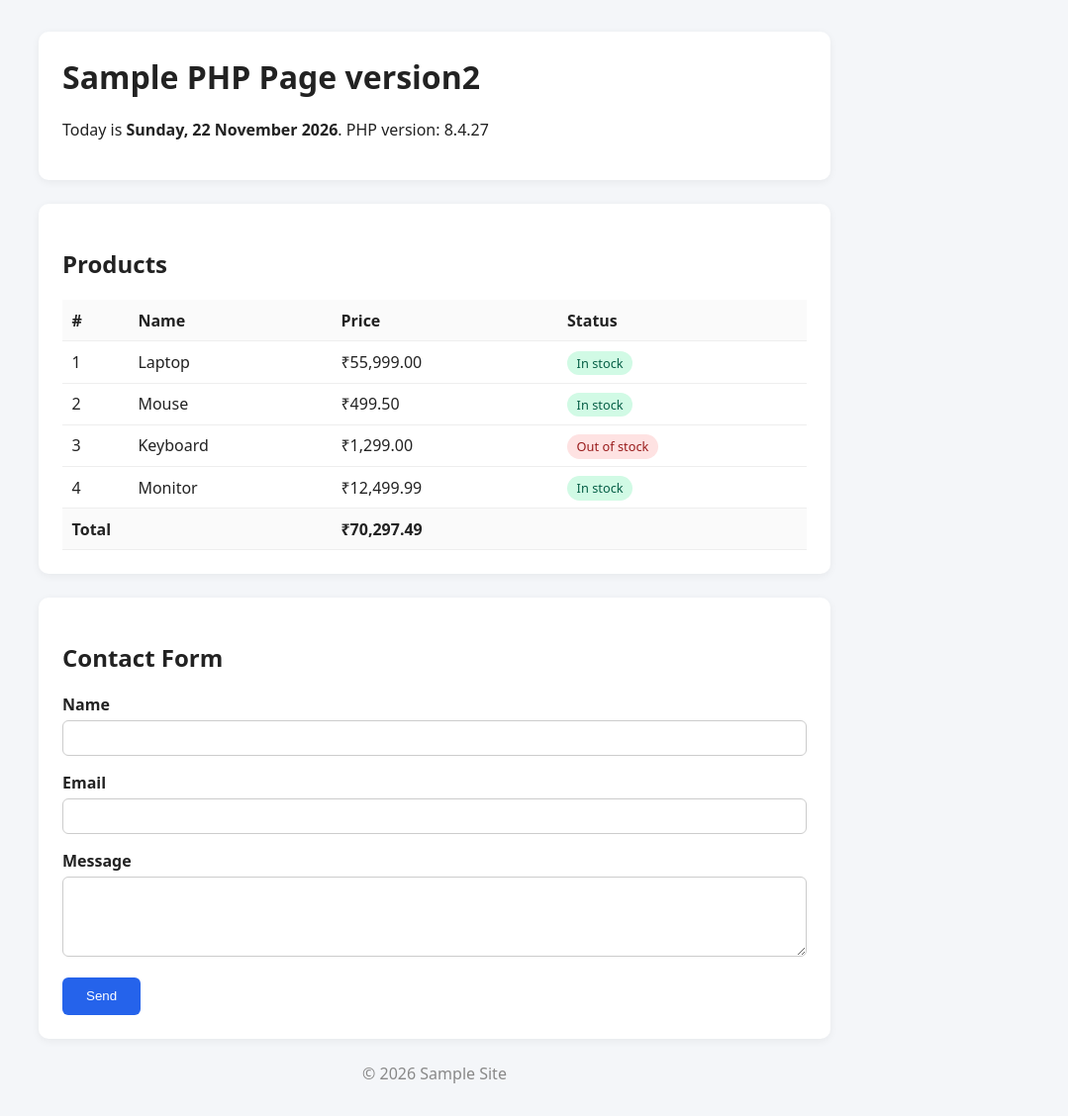
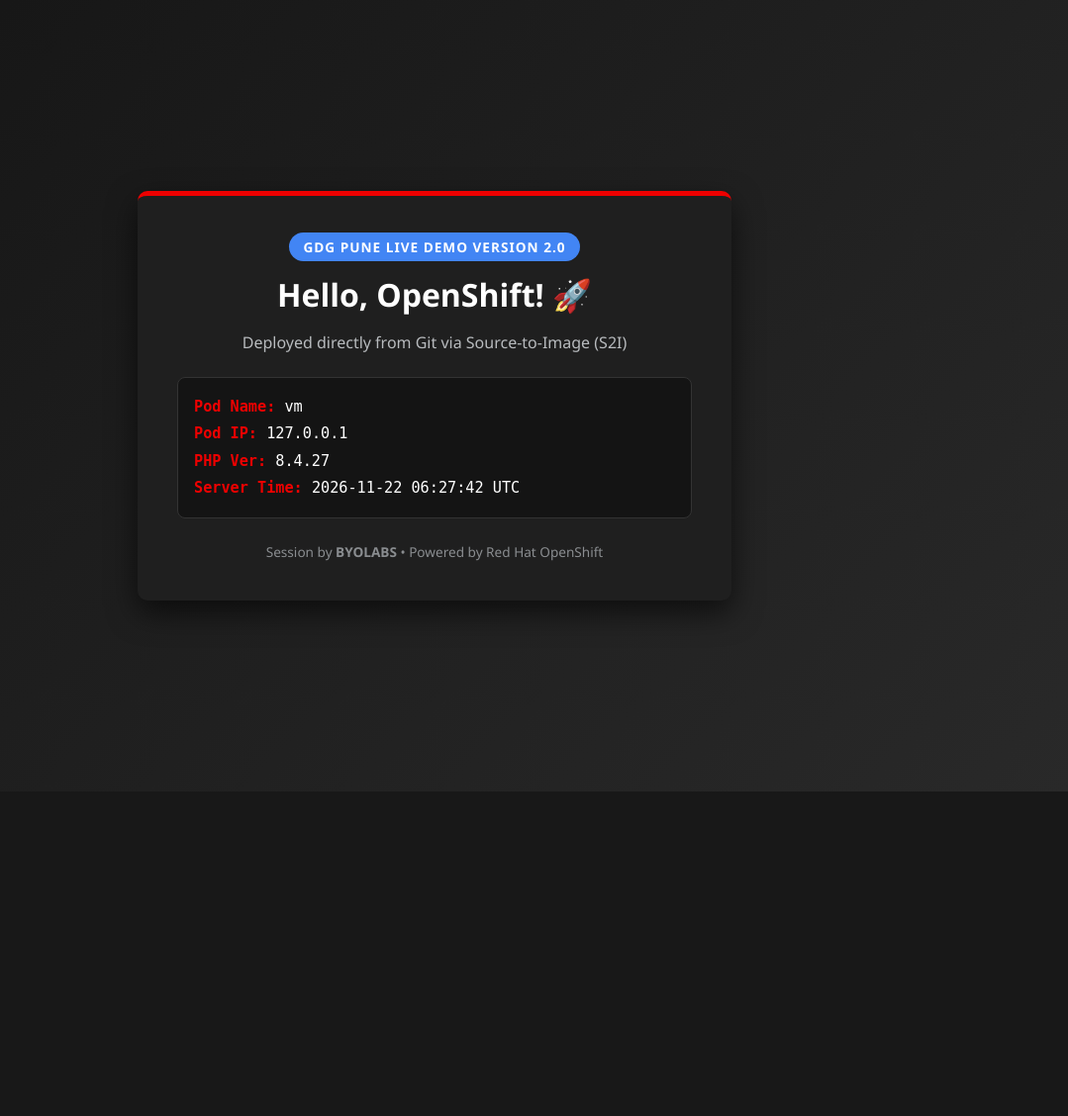
Before and after one commit to vtslshah/redhat-demo, a PHP site: page / in a window 1280 px wide. Shown: the whole page at 99% size, without its empty margins (201-1280 px from the left). After the commit the page ends 800 px from the top, so only its background shows below. Run offline with PHP 8.4, Linux system fonts and the light colour scheme.

Commit message:
Refactor index.php for improved layout and style

```diff
--- a/index.php
+++ b/index.php
@@ -1,155 +1,78 @@
 <?php
-/**
- * Sample PHP + HTML page
- * - Variables, arrays, loops, conditionals
- * - Form handling (POST) with validation
- * - Output escaping (XSS-safe)
- * - Reusable function
- */
-
-declare(strict_types=1);
-
-// ---------- Helpers ----------
-function e(?string $value): string
-{
-    return htmlspecialchars($value ?? '', ENT_QUOTES, 'UTF-8');
-}
-
-function formatPrice(float $amount): string
-{
-    return '₹' . number_format($amount, 2);
-}
-
-// ---------- Data ----------
-$pageTitle = 'Sample PHP Page version2';
-$today     = date('l, d F Y');
-
-$products = [
-    ['name' => 'Laptop',   'price' => 55999.00, 'inStock' => true],
-    ['name' => 'Mouse',    'price' => 499.50,   'inStock' => true],
-    ['name' => 'Keyboard', 'price' => 1299.00,  'inStock' => false],
-    ['name' => 'Monitor',  'price' => 12499.99, 'inStock' => true],
-];
-
-// ---------- Form handling ----------
-$errors  = [];
-$success = false;
-$old     = ['name' => '', 'email' => '', 'message' => ''];
-
-if ($_SERVER['REQUEST_METHOD'] === 'POST') {
-    $old['name']    = trim($_POST['name'] ?? '');
-    $old['email']   = trim($_POST['email'] ?? '');
-    $old['message'] = trim($_POST['message'] ?? '');
-
-    if ($old['name'] === '') {
-        $errors['name'] = 'Name is required.';
-    }
-    if (!filter_var($old['email'], FILTER_VALIDATE_EMAIL)) {
-        $errors['email'] = 'Enter a valid email address.';
-    }
-    if (mb_strlen($old['message']) < 10) {
-        $errors['message'] = 'Message must be at least 10 characters.';
-    }
-
-    if (empty($errors)) {
-        $success = true;
-        // e.g. save to DB or send mail here
-    }
-}
-
-$total = array_sum(array_column($products, 'price'));
+$podName = gethostname();
+$podIP   = $_SERVER['SERVER_ADDR'] ?? gethostbyname($podName);
+$phpVer  = phpversion();
+$time    = date('Y-m-d H:i:s T');
 ?>
 <!DOCTYPE html>
 <html lang="en">
 <head>
     <meta charset="UTF-8">
     <meta name="viewport" content="width=device-width, initial-scale=1.0">
-    <title><?= e($pageTitle) ?></title>
+    <title>GDG Pune | OpenShift PHP Demo version 2.0 </title>
     <style>
-        * { box-sizing: border-box; }
-        body { font-family: system-ui, sans-serif; background: #f4f6f9; color: #222; margin: 0; padding: 2rem; }
-        .container { max-width: 800px; margin: auto; }
-        .card { background: #fff; border-radius: 10px; padding: 1.5rem; margin-bottom: 1.5rem; box-shadow: 0 2px 8px rgba(0,0,0,.06); }
-        h1 { margin-top: 0; }
-        table { width: 100%; border-collapse: collapse; }
-        th, td { padding: .6rem; border-bottom: 1px solid #eee; text-align: left; }
-        th { background: #fafafa; }
-        .badge { padding: .2rem .6rem; border-radius: 20px; font-size: .8rem; }
-        .in  { background: #d1fae5; color: #065f46; }
-        .out { background: #fee2e2; color: #991b1b; }
-        label { display: block; margin-top: 1rem; font-weight: 600; }
-        input, textarea { width: 100%; padding: .6rem; border: 1px solid #ccc; border-radius: 6px; margin-top: .3rem; }
-        .error { color: #b91c1c; font-size: .85rem; }
-        .alert { padding: 1rem; border-radius: 6px; background: #d1fae5; color: #065f46; }
-        button { margin-top: 1rem; padding: .7rem 1.5rem; border: 0; border-radius: 6px; background: #2563eb; color: #fff; cursor: pointer; }
-        button:hover { background: #1d4ed8; }
+        body {
+            font-family: 'Segoe UI', Tahoma, Geneva, Verdana, sans-serif;
+            background: linear-gradient(135deg, #151515 0%, #292929 100%);
+            color: #ffffff;
+            display: flex;
+            justify-content: center;
+            align-items: center;
+            height: 100vh;
+            margin: 0;
+        }
+        .card {
+            background: #1f1f1f;
+            border-top: 5px solid #ee0000; /* Red Hat Red */
+            border-radius: 10px;
+            padding: 2.5rem;
+            box-shadow: 0 12px 30px rgba(0, 0, 0, 0.6);
+            max-width: 520px;
+            width: 90%;
+            text-align: center;
+        }
+        .badge {
+            background: #4285F4; /* Google Blue */
+            color: white;
+            padding: 5px 14px;
+            border-radius: 20px;
+            font-size: 0.85rem;
+            font-weight: bold;
+            letter-spacing: 1px;
+            text-transform: uppercase;
+        }
+        h1 { margin: 1rem 0 0.5rem; font-size: 2rem; }
+        p.subtitle { color: #b8bbbe; margin-bottom: 1.5rem; }
+        .metrics {
+            background: #141414;
+            border-radius: 8px;
+            padding: 1rem;
+            text-align: left;
+            font-family: monospace;
+            font-size: 0.95rem;
+            line-height: 1.8;
+            border: 1px solid #333;
+        }
+        .label { color: #ee0000; font-weight: bold; }
+        .footer { margin-top: 1.5rem; font-size: 0.85rem; color: #8a8d90; }
     </style>
 </head>
 <body>
-<div class="container">
+    <div class="card">
+        <span class="badge">GDG Pune Live Demo version 2.0 </span>
+        <h1>Hello, OpenShift! 🚀</h1>
+        <p class="subtitle">Deployed directly from Git via Source-to-Image (S2I)</p>
 
-    <div class="card">
-        <h1><?= e($pageTitle) ?></h1>
-        <p>Today is <strong><?= e($today) ?></strong>. PHP version: <?= e(PHP_VERSION) ?></p>
+        <div class="metrics">
+            <div><span class="label">Pod Name:</span> <?= htmlspecialchars($podName) ?></div>
+            <div><span class="label">Pod IP:</span>   <?= htmlspecialchars($podIP) ?></div>
+            <div><span class="label">PHP Ver:</span>  <?= htmlspecialchars($phpVer) ?></div>
+            <div><span class="label">Server Time:</span> <?= htmlspecialchars($time) ?></div>
+        </div>
+
+        <div class="footer">
+            Session by <strong>BYOLABS</strong> • Powered by Red Hat OpenShift
+        </div>
     </div>
-
-    <!-- Loop + conditional -->
-    <div class="card">
-        <h2>Products</h2>
-        <table>
-            <thead>
-                <tr><th>#</th><th>Name</th><th>Price</th><th>Status</th></tr>
-            </thead>
-            <tbody>
-            <?php foreach ($products as $i => $product): ?>
-                <tr>
-                    <td><?= $i + 1 ?></td>
-                    <td><?= e($product['name']) ?></td>
-                    <td><?= formatPrice($product['price']) ?></td>
-                    <td>
-                        <?php if ($product['inStock']): ?>
-                            <span class="badge in">In stock</span>
-                        <?php else: ?>
-                            <span class="badge out">Out of stock</span>
-                        <?php endif; ?>
-                    </td>
-                </tr>
-            <?php endforeach; ?>
-            </tbody>
-            <tfoot>
-                <tr><th colspan="2">Total</th><th colspan="2"><?= formatPrice($total) ?></th></tr>
-            </tfoot>
-        </table>
-    </div>
-
-    <!-- Form -->
-    <div class="card">
-        <h2>Contact Form</h2>
-
-        <?php if ($success): ?>
-            <div class="alert">Thanks, <?= e($old['name']) ?>! Your message was received.</div>
-        <?php else: ?>
-            <form method="post" action="<?= e($_SERVER['PHP_SELF']) ?>" novalidate>
-                <label for="name">Name</label>
-                <input type="text" id="name" name="name" value="<?= e($old['name']) ?>">
-                <?php if (isset($errors['name'])): ?><div class="error"><?= e($errors['name']) ?></div><?php endif; ?>
-
-                <label for="email">Email</label>
-                <input type="email" id="email" name="email" value="<?= e($old['email']) ?>">
-                <?php if (isset($errors['email'])): ?><div class="error"><?= e($errors['email']) ?></div><?php endif; ?>
-
-                <label for="message">Message</label>
-                <textarea id="message" name="message" rows="4"><?= e($old['message']) ?></textarea>
-                <?php if (isset($errors['message'])): ?><div class="error"><?= e($errors['message']) ?></div><?php endif; ?>
-
-                <button type="submit">Send</button>
-            </form>
-        <?php endif; ?>
-    </div>
-
-    <footer style="text-align:center;color:#888;">
-        &copy; <?= date('Y') ?> Sample Site
-    </footer>
-</div>
 </body>
 </html>
```
